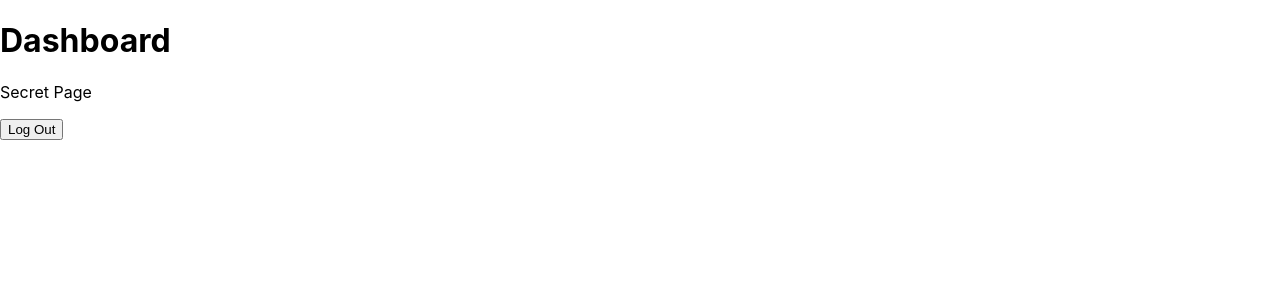
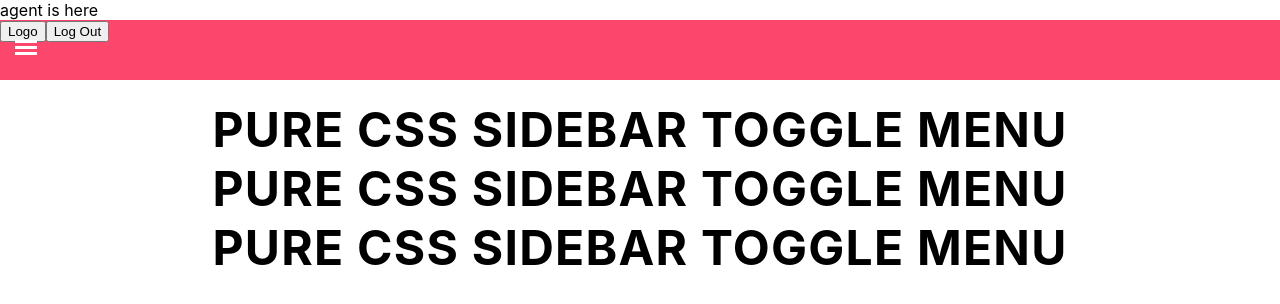
Before and after one commit to uttamraj143/DailyMilkFreshWeb, a React (Create React App) app: page /dashboard in a window 1280 px wide. Shown: the top 304 px of the page. Built offline with nearby package versions, Linux system fonts and the light colour scheme; sample sign-in values are in the browser's storage.

Commit message:
admin navbar

```diff
--- a/src/App.js
+++ b/src/App.js
@@ -2,7 +2,7 @@ import './App.scss';
 import { BrowserRouter as Router, Switch, Route } from 'react-router-dom';
 
 import Login from './components/login/Login';
-import AdminDashboard from './components/AdminDashboard/AdminDashboard';
+import Dashboard from './components/Dashboard/Dashboard';
 import Landing from './components/Landing';
 
 function App() {
@@ -12,7 +12,7 @@ function App() {
         <Switch>
           <Route exact path="/" component={Landing} />
           <Route exact path="/login" component={Login} />
-          <Route exact path="/dashboard" component={AdminDashboard} />
+          <Route exact path="/dashboard" component={Dashboard} />
           <Route exact={true} path="*" component={Landing} />
         </Switch>
       </Router>
--- a/src/components/AdminDashboard/AdminDashboard.js
+++ /dev/null
@@ -1,31 +0,0 @@
-import React from 'react';
-import { Redirect } from 'react-router-dom';
-import { useHistory } from 'react-router-dom';
-
-export default function AdminDashboard() {
-  let history = useHistory();
-
-  const handleLogout = (e) => {
-    e.preventDefault();
-    localStorage.removeItem('loggedIn');
-    return history.push('/');
-  };
-
-  const isLoggedIn = () => {
-    return localStorage.getItem('loggedIn');
-  };
-
-  return (
-    <div>
-      {!isLoggedIn() ? (
-        <Redirect to="/login" />
-      ) : (
-        <div>
-          <h1>Dashboard</h1>
-          <p>Secret Page</p>
-          <button onClick={handleLogout}>Log Out</button>
-        </div>
-      )}
-    </div>
-  );
-}
--- /dev/null
+++ b/src/components/Dashboard/AdminDashboard.js
@@ -0,0 +1,9 @@
+import Navbar from './Navbar';
+export default function AdminDashboard() {
+  return (
+    <div>
+      admin is here
+      <Navbar></Navbar>
+    </div>
+  );
+}
--- /dev/null
+++ b/src/components/Dashboard/AgentDashboard.js
@@ -0,0 +1,11 @@
+import Navbar from './Navbar';
+import Topbar from './TopBar';
+
+export default function AgentDashboard() {
+  return (
+    <div>
+      agent is here
+      <Navbar></Navbar>
+    </div>
+  );
+}
--- /dev/null
+++ b/src/components/Dashboard/Dashboard.js
@@ -0,0 +1,28 @@
+import React, { useState } from 'react';
+import { Redirect } from 'react-router-dom';
+import AdminDashboard from './AdminDashboard';
+import AgentDashboard from './AgentDashboard';
+
+export default function Dashboard() {
+  const [isAdmin, setIsAdmin] = useState(false);
+
+  const isLoggedIn = () => {
+    return localStorage.getItem('loggedIn');
+  };
+
+  return (
+    <div>
+      {!isLoggedIn() ? (
+        <Redirect to="/login" />
+      ) : (
+        <div>
+          {isAdmin ? (
+            <AdminDashboard></AdminDashboard>
+          ) : (
+            <AgentDashboard></AgentDashboard>
+          )}
+        </div>
+      )}
+    </div>
+  );
+}
--- /dev/null
+++ b/src/components/Dashboard/Navbar.js
@@ -0,0 +1,77 @@
+import './navbar.scss';
+import { useHistory } from 'react-router-dom';
+
+export default function Navbar() {
+  let history = useHistory();
+
+  const handleLogout = (e) => {
+    e.preventDefault();
+    localStorage.removeItem('loggedIn');
+    return history.push('/');
+  };
+
+  return (
+    <div>
+      <div class="header">
+        <button>Logo</button>
+        <button onClick={handleLogout}>Log Out</button>
+      </div>
+      <input
+        type="checkbox"
+        class="openSidebarMenu"
+        id="openSidebarMenu"
+      ></input>
+      <label for="openSidebarMenu" class="sidebarIconToggle">
+        <div class="spinner diagonal part-1"></div>
+        <div class="spinner horizontal"></div>
+        <div class="spinner diagonal part-2"></div>
+      </label>
+      <div id="sidebarMenu">
+        <ul class="sidebarMenuInner">
+          <li>
+            Jelena Jovanovic <span>Web Developer</span>
+          </li>
+          <li>
+            <a href="https://vanila.io" target="_blank">
+              Company
+            </a>
+          </li>
+          <li>
+            <a href="https://instagram.com/plavookac" target="_blank">
+              Instagram
+            </a>
+          </li>
+          <li>
+            <a href="https://twitter.com/plavookac" target="_blank">
+              Twitter
+            </a>
+          </li>
+          <li>
+            <a
+              href="https://www.youtube.com/channel/UCDfZM0IK6RBgud8HYGFXAJg"
+              target="_blank"
+            >
+              YouTube
+            </a>
+          </li>
+          <li>
+            <a href="https://www.linkedin.com/in/plavookac/" target="_blank">
+              Linkedin
+            </a>
+          </li>
+        </ul>
+      </div>
+      <div id="center" class="main center">
+        <div class="mainInner">
+          <div>PURE CSS SIDEBAR TOGGLE MENU</div>
+        </div>
+        <div class="mainInner">
+          <div>PURE CSS SIDEBAR TOGGLE MENU</div>
+        </div>
+        <div class="mainInner">
+          <div>PURE CSS SIDEBAR TOGGLE MENU</div>
+        </div>
+      </div>
+    </div>
+  );
+}
--- /dev/null
+++ b/src/components/Dashboard/navbar.scss
@@ -0,0 +1,134 @@
+@import url('https://fonts.googleapis.com/css?family=Varela+Round');
+.header {
+  display: block;
+  margin: 0 auto;
+  width: 100%;
+  max-width: 100%;
+  box-shadow: none;
+  background-color: #fc466b;
+  position: fixed;
+  height: 60px !important;
+  overflow: hidden;
+  z-index: 10;
+}
+.main {
+  margin: 0 auto;
+  display: block;
+  height: 100%;
+  margin-top: 60px;
+}
+.mainInner {
+  display: table;
+  height: 100%;
+  width: 100%;
+  text-align: center;
+}
+.mainInner div {
+  display: table-cell;
+  vertical-align: middle;
+  font-size: 3em;
+  font-weight: bold;
+  letter-spacing: 1.25px;
+}
+#sidebarMenu {
+  height: 100%;
+  position: fixed;
+  left: 0;
+  top: 22px;
+  width: 250px;
+  margin-top: 60px;
+  transform: translateX(-250px);
+  transition: transform 250ms ease-in-out;
+  background: linear-gradient(180deg, #fc466b 0%, #3f5efb 100%);
+}
+.sidebarMenuInner {
+  margin: 0;
+  padding: 0;
+  border-top: 1px solid rgba(255, 255, 255, 0.1);
+}
+.sidebarMenuInner li {
+  list-style: none;
+  color: #fff;
+  text-transform: uppercase;
+  font-weight: bold;
+  padding: 20px;
+  cursor: pointer;
+  border-bottom: 1px solid rgba(255, 255, 255, 0.102);
+}
+.sidebarMenuInner li span {
+  display: block;
+  font-size: 14px;
+  color: rgba(255, 255, 255, 0.5);
+}
+.sidebarMenuInner li a {
+  color: #fff;
+  text-transform: uppercase;
+  font-weight: bold;
+  cursor: pointer;
+  text-decoration: none;
+}
+input[type='checkbox']:checked ~ #sidebarMenu {
+  transform: translateX(0);
+}
+
+input[type='checkbox'] {
+  transition: all 0.3s;
+  box-sizing: border-box;
+}
+.sidebarIconToggle {
+  transition: all 0.3s;
+  box-sizing: border-box;
+  cursor: pointer;
+  position: absolute;
+  z-index: 99;
+  height: 100%;
+  width: 100%;
+  left: 15px;
+  height: 22px;
+  width: 22px;
+}
+.spinner {
+  transition: all 0.3s;
+  box-sizing: border-box;
+  position: absolute;
+  height: 3px;
+  width: 100%;
+  background-color: #fff;
+}
+.horizontal {
+  transition: all 0.3s;
+  box-sizing: border-box;
+  position: relative;
+  float: left;
+  margin-top: 3px;
+}
+.diagonal.part-1 {
+  position: relative;
+  transition: all 0.3s;
+  box-sizing: border-box;
+  float: left;
+}
+.diagonal.part-2 {
+  transition: all 0.3s;
+  box-sizing: border-box;
+  position: relative;
+  float: left;
+  margin-top: 3px;
+}
+input[type='checkbox']:checked ~ .sidebarIconToggle > .horizontal {
+  transition: all 0.3s;
+  box-sizing: border-box;
+  opacity: 0;
+}
+input[type='checkbox']:checked ~ .sidebarIconToggle > .diagonal.part-1 {
+  transition: all 0.3s;
+  box-sizing: border-box;
+  transform: rotate(135deg);
+  margin-top: 8px;
+}
+input[type='checkbox']:checked ~ .sidebarIconToggle > .diagonal.part-2 {
+  transition: all 0.3s;
+  box-sizing: border-box;
+  transform: rotate(-135deg);
+  margin-top: -9px;
+}
```
Also changed, not shown: src/components/AdminDashboard/adminDashboard.scss (deleted).
